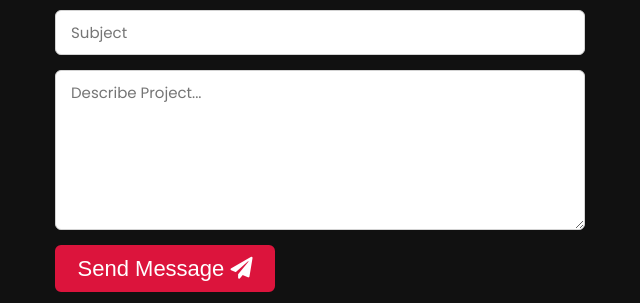
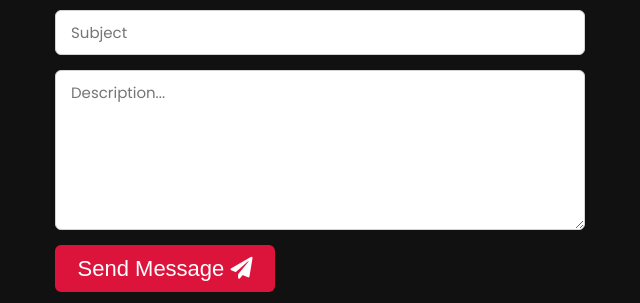
Before and after one commit to Kuldeep202/portfolio, a website: page index.html in a window 1280 px wide. Shown: the part 2948-3251 px from the top of the page, 615-1255 px from the left. Drawn offline with nearby package versions, Linux system fonts and the light colour scheme.

Commit message:
Update index.html

```diff
--- a/index.html
+++ b/index.html
@@ -326,7 +326,7 @@
                             <input type="text" name="Subject" placeholder="Subject" required>
                         </div>
                         <div class="field textarea">
-                            <textarea cols="30" rows="10" name="Describe" placeholder="Describe Project..." required></textarea>
+                            <textarea cols="30" rows="10" name="Describe" placeholder="Description..." required></textarea>
                         </div>
                         <div class="button">
                             <button type="submit">Send Message <i class="fas fa-paper-plane"></i>
```
